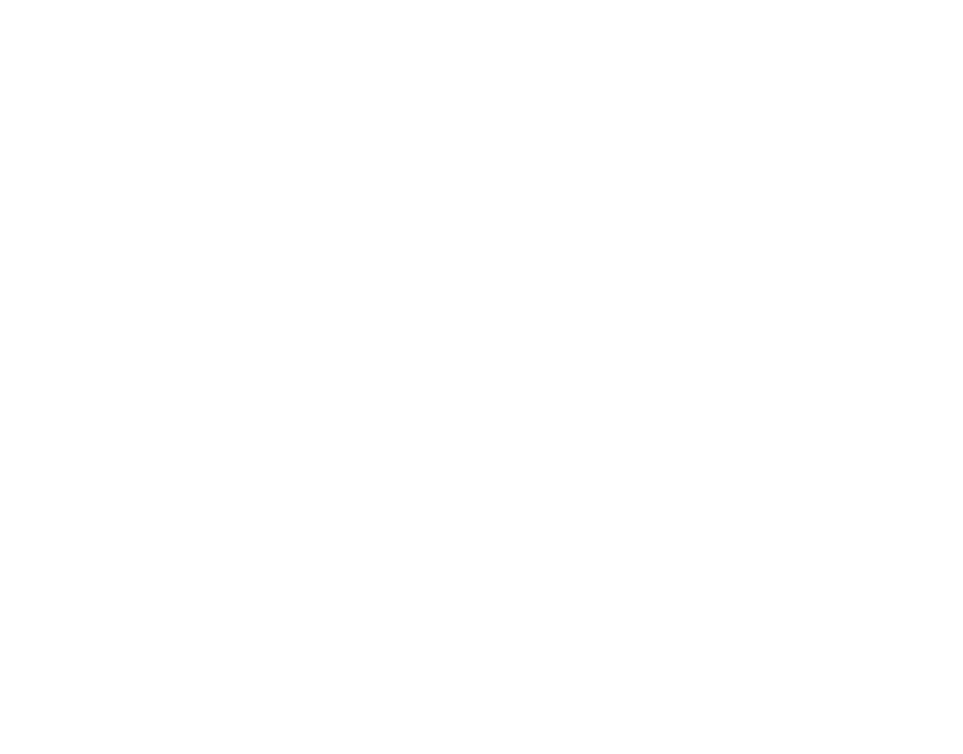
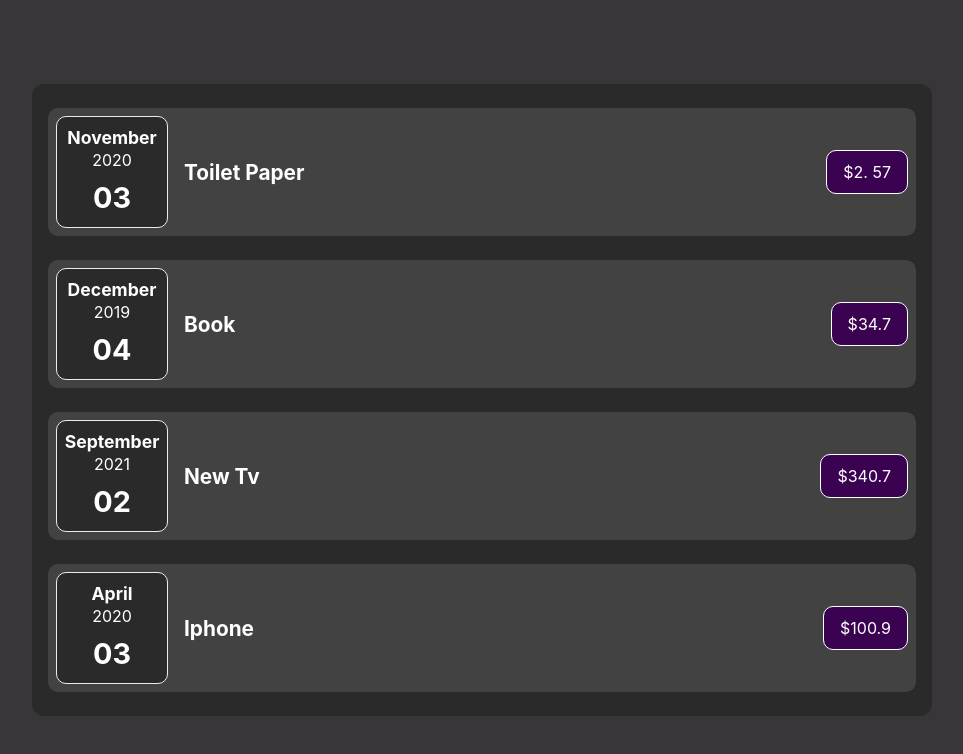
Before and after one commit to whalewalker/expense-tracker, a React (Create React App) app: page / in a window 1280 px wide. Shown: the top 754 px of the page, without its empty margins (158-1121 px from the left). Built offline with nearby package versions, Linux system fonts and the light colour scheme.

Commit message:
implement expenses layout

```diff
--- a/src/App.css
+++ b/src/App.css
@@ -1,38 +1,9 @@
 .App {
-  text-align: center;
-}
-
-.App-logo {
-  height: 40vmin;
-  pointer-events: none;
-}
-
-@media (prefers-reduced-motion: no-preference) {
-  .App-logo {
-    animation: App-logo-spin infinite 20s linear;
-  }
-}
-
-.App-header {
-  background-color: #282c34;
-  min-height: 100vh;
   display: flex;
-  flex-direction: column;
   align-items: center;
   justify-content: center;
-  font-size: calc(10px + 2vmin);
+  min-height: 100vh;
+  background-color: #383638;
+  flex-direction: column;
   color: white;
 }
-
-.App-link {
-  color: #61dafb;
-}
-
-@keyframes App-logo-spin {
-  from {
-    transform: rotate(0deg);
-  }
-  to {
-    transform: rotate(360deg);
-  }
-}
--- a/src/App.js
+++ b/src/App.js
@@ -1,11 +1,37 @@
-import logo from './logo.svg';
 import './App.css';
-import Clock from "./Clock";
+import Expenses from "./components/Expenses/Expenses";
 
 function App() {
+  const INITIAL_DATA = [
+    {
+      id: 0,
+      title: "toilet paper",
+      price: "2. 57",
+      date: new Date(2020, 10, 3)
+    },
+    {
+      id: 1,
+      title: "book",
+      price: "34.7",
+      date: new Date(2019, 11, 4)
+    },
+    {
+      id: 2,
+      title: "new tv",
+      price: "340.7",
+      date: new Date(2021, 8, 2)
+    },
+    {
+      id: 3,
+      title: "iphone",
+      price: "100.9",
+      date: new Date(2020, 3, 3)
+    }
+  ]
   return (
-    <div className="App">
-    </div>
+      <div className="App">
+        <Expenses items={INITIAL_DATA}/>
+      </div>
   );
 }
 
--- /dev/null
+++ b/src/components/Expenses/ExpenseDate.css
@@ -0,0 +1,34 @@
+.expense-date{
+    display: flex;
+    flex-direction: column;
+    width: 7rem;
+    height: 7rem;
+    border: 1px solid #ececec;
+    background-color: #2a2a2a;
+    color: white;
+    border-radius: 10px;
+    justify-content: center;
+    align-items: center;
+    padding: 0.5rem;
+}
+
+.expense-date p{
+    line-height: 1.5;
+
+}
+
+.expense-date .month{
+    font-weight: bold;
+    font-size: 1.1rem;
+}
+
+.expense-date .year{
+    font-size: 1rem;
+    line-height: 1;
+}
+
+.expense-date .day{
+    font-weight: bolder;
+    font-size: 1.8rem;
+    margin-top: 0.5rem;
+}
--- /dev/null
+++ b/src/components/Expenses/ExpenseDate.js
@@ -0,0 +1,17 @@
+import React from 'react';
+import "./ExpenseDate.css";
+
+const ExpenseDate = ({date}) => {
+    const month = date.toLocaleString("en-US", {month: 'long'});
+    const day = date.toLocaleString("en-US", {day: '2-digit'});
+    const year = date.getFullYear();
+    return (
+        <div className="expense-date">
+            <p className="month">{month}</p>
+            <p className="year">{year}</p>
+            <p className="day">{day}</p>
+        </div>
+    );
+};
+
+export default ExpenseDate;
--- /dev/null
+++ b/src/components/Expenses/ExpenseItem.css
@@ -0,0 +1,30 @@
+.expense-item{
+    display: flex;
+    align-items: center;
+    justify-content: space-between;
+    width: 100%;
+    margin: 1.5rem 0;
+    background-color: #434243;
+    padding: 0.5rem;
+    border-radius: 10px;
+}
+
+.expense-item .title-wrapper{
+    display: flex;
+    align-items: center;
+    flex-direction: row-reverse;
+}
+
+.title{
+    margin-left: 1rem;
+    font-size: 1.3rem;
+    text-transform: capitalize;
+    font-weight: bolder;
+}
+
+.price-wrapper{
+    background-color: #3b0251;
+    border: 1px solid white;
+    border-radius: 10px;
+    padding: 0.7rem 1rem;
+}
--- /dev/null
+++ b/src/components/Expenses/ExpenseItem.js
@@ -0,0 +1,19 @@
+import React from 'react';
+import ExpenseDate from "./ExpenseDate";
+import "./ExpenseItem.css";
+
+const ExpenseItem = ({otherProps}) => {
+    return (
+        <div className="expense-item">
+            <div className="title-wrapper">
+                <p className="title">{otherProps.title}</p>
+                <ExpenseDate date={otherProps.date}/>
+            </div>
+            <div className="price-wrapper">
+                <p>${otherProps.price}</p>
+            </div>
+        </div>
+    );
+};
+
+export default ExpenseItem;
--- /dev/null
+++ b/src/components/Expenses/Expenses.css
@@ -0,0 +1,12 @@
+.expenses{
+    background-color: #2a2a2a;
+    padding: 0 1rem;
+    border-radius: 12px;
+    width: 900px;
+}
+
+@media screen and (max-width: 950px){
+    .expenses{
+        width: 90%;
+    }
+}
--- /dev/null
+++ b/src/components/Expenses/Expenses.js
@@ -0,0 +1,14 @@
+import React from 'react';
+import ExpenseItem from "./ExpenseItem";
+import "./Expenses.css";
+
+const Expenses = ({items}) => {
+
+    return (
+        <div className="expenses">
+            {items.map(item => <ExpenseItem key={item.id} otherProps={{...item}}/>)}
+        </div>
+    );
+};
+
+export default Expenses;
--- a/src/index.css
+++ b/src/index.css
@@ -1,5 +1,9 @@
+*{
+  margin: 0;
+  padding: 0;
+  box-sizing: border-box;
+}
 body {
-  margin: 0;
   font-family: -apple-system, BlinkMacSystemFont, 'Segoe UI', 'Roboto', 'Oxygen',
     'Ubuntu', 'Cantarell', 'Fira Sans', 'Droid Sans', 'Helvetica Neue',
     sans-serif;
```
Also changed, not shown: src/components/Card/ExpensesCard.js (added, +11 -0 lines).
